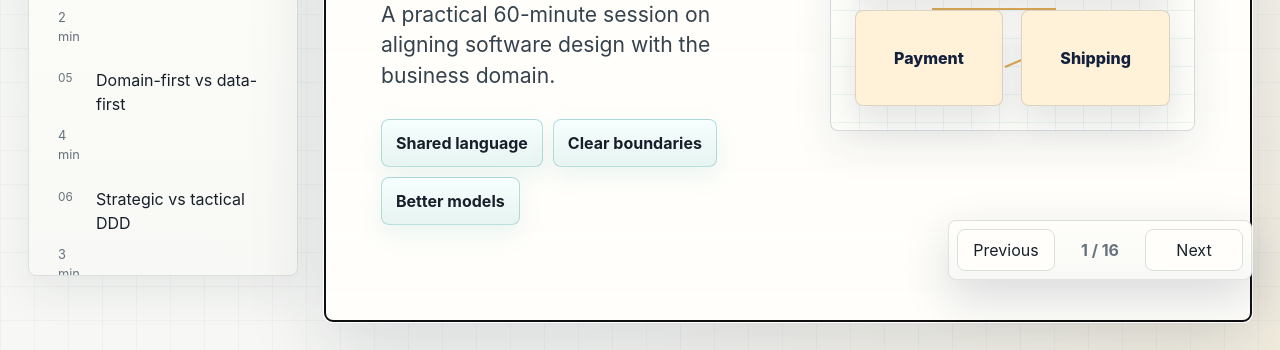
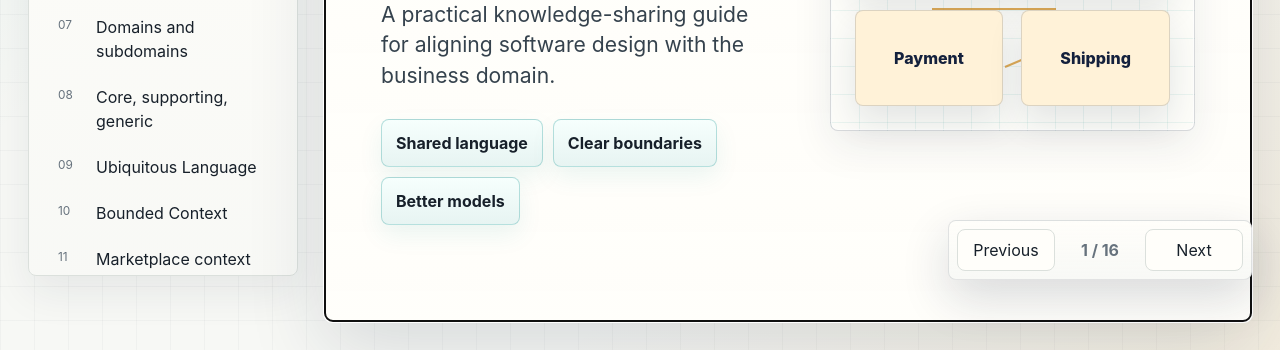
Before and after one commit to oDestroyeRo/introduction-to-Domain-Driven-Design-DDD-, a website: page index.html in a window 1280 px wide. Shown: the part 496-846 px from the top of the page. Drawn offline with Linux system fonts and the light colour scheme.

Commit message:
content: remove fixed session timing

```diff
--- a/index.html
+++ b/index.html
@@ -3,7 +3,7 @@
   <head>
     <meta charset="utf-8">
     <meta name="viewport" content="width=device-width, initial-scale=1">
-    <meta name="description" content="A 60-minute knowledge-sharing web presentation introducing Domain-Driven Design for mixed product and technical teams.">
+    <meta name="description" content="A knowledge-sharing web presentation introducing Domain-Driven Design for mixed product and technical teams.">
     <title>Introduction to Domain-Driven Design</title>
     <link rel="stylesheet" href="styles.css?v=20260607-context-map">
   </head>
@@ -39,20 +39,20 @@
     <div class="shell">
       <aside class="agenda-panel" aria-label="Presentation agenda">
         <div class="agenda-heading">
-          <span>60 min</span>
+          <span>Guide</span>
           <strong>Agenda</strong>
         </div>
         <ol id="agendaList" class="agenda-list"></ol>
       </aside>
 
       <main id="presentation" class="presentation" aria-live="polite">
-        <section id="slide-title" class="slide hero-slide is-active" data-title="Title and goals" data-time="3 min">
+        <section id="slide-title" class="slide hero-slide is-active" data-title="Title and goals">
           <div class="slide-grid hero-grid">
             <div class="hero-copy">
               <p class="slide-number">01 / 16</p>
               <h1>Introduction to Domain-Driven Design</h1>
               <p class="lead">
-                A practical 60-minute session on aligning software design with the business domain.
+                A practical knowledge-sharing guide for aligning software design with the business domain.
               </p>
               <div class="goal-strip" aria-label="Session goals">
                 <span>Shared language</span>
@@ -74,13 +74,13 @@
           <aside class="speaker-notes">
             <strong>Speaker notes:</strong>
             <p><span class="note-cue">Say:</span> Today is an introduction to Domain-Driven Design. This is not a framework talk and not a clean architecture debate. The focus is how product, business, and engineering can describe the same business problem clearly.</p>
-            <p><span class="note-cue">Set expectation:</span> In 60 minutes we will cover the ideas you need to recognize where DDD helps: language, boundaries, context maps, and a few tactical patterns.</p>
+            <p><span class="note-cue">Set expectation:</span> Use this as a guided conversation. Pause on the examples, ask whether the same ambiguity exists in your team, and connect each DDD idea back to a real workflow.</p>
             <p><span class="note-cue">Example:</span> We will use a marketplace checkout: one buyer purchases items from multiple shops, pays once, and the platform splits the purchase into shop orders.</p>
             <p><span class="note-cue">Transition:</span> Start by explaining why normal software projects become hard even when the technology stack is familiar.</p>
           </aside>
         </section>
 
-        <section class="slide" data-title="Why software gets hard" data-time="4 min">
+        <section class="slide" data-title="Why software gets hard">
           <div class="slide-grid two-column visual-focus">
             <div>
               <p class="slide-number">02 / 16</p>
@@ -102,7 +102,7 @@
           </aside>
         </section>
 
-        <section class="slide" data-title="What DDD is" data-time="4 min">
+        <section class="slide" data-title="What DDD is">
           <div class="centered">
             <p class="slide-number">03 / 16</p>
             <h2>DDD is a design discipline for complex domains</h2>
@@ -133,7 +133,7 @@
           </aside>
         </section>
 
-        <section class="slide" data-title="Reference books" data-time="2 min">
+        <section class="slide" data-title="Reference books">
           <div class="slide-grid book-grid">
             <div>
               <p class="slide-number">04 / 16</p>
@@ -182,7 +182,7 @@
           </aside>
         </section>
 
-        <section class="slide" data-title="Domain-first vs data-first" data-time="4 min">
+        <section class="slide" data-title="Domain-first vs data-first">
           <div class="slide-grid comparison visual-focus">
             <div>
               <p class="slide-number">05 / 16</p>
@@ -203,7 +203,7 @@
           </aside>
         </section>
 
-        <section class="slide" data-title="Strategic vs tactical DDD" data-time="3 min">
+        <section class="slide" data-title="Strategic vs tactical DDD">
           <div class="slide-grid two-column">
             <div>
               <p class="slide-number">06 / 16</p>
@@ -230,7 +230,7 @@
           </aside>
         </section>
 
-        <section class="slide" data-title="Domains and subdomains" data-time="3 min">
+        <section class="slide" data-title="Domains and subdomains">
           <div class="slide-grid two-column">
             <div>
               <p class="slide-number">07 / 16</p>
@@ -255,7 +255,7 @@
           </aside>
         </section>
 
-        <section class="slide" data-title="Core, supporting, generic" data-time="4 min">
+        <section class="slide" data-title="Core, supporting, generic">
           <div class="slide-grid three-panel">
             <div class="panel-intro">
               <p class="slide-number">08 / 16</p>
@@ -283,7 +283,7 @@
           </aside>
         </section>
 
-        <section class="slide" data-title="Ubiquitous Language" data-time="4 min">
+        <section class="slide" data-title="Ubiquitous Language">
           <div class="slide-grid two-column visual-focus">
             <div>
               <p class="slide-number">09 / 16</p>
@@ -304,7 +304,7 @@
           </aside>
         </section>
 
-        <section class="slide" data-title="Bounded Context" data-time="5 min">
+        <section class="slide" data-title="Bounded Context">
           <div class="slide-grid two-column">
             <div>
               <p class="slide-number">10 / 16</p>
@@ -334,7 +334,7 @@
           </aside>
         </section>
 
-        <section class="slide" data-title="Marketplace context map" data-time="5 min">
+        <section class="slide" data-title="Marketplace context map">
           <div>
             <p class="slide-number">11 / 16</p>
             <h2>One checkout payment, many shop orders</h2>
@@ -402,7 +402,7 @@
           </aside>
         </section>
 
-        <section class="slide" data-title="Entities and value objects" data-time="3 min">
+        <section class="slide" data-title="Entities and value objects">
           <div class="slide-grid comparison">
             <div>
               <p class="slide-number">12 / 16</p>
@@ -432,7 +432,7 @@
           </aside>
         </section>
 
-        <section class="slide" data-title="Aggregates" data-time="3 min">
+        <section class="slide" data-title="Aggregates">
           <div class="slide-grid two-column">
             <div>
               <p class="slide-number">13 / 16</p>
@@ -455,7 +455,7 @@
           </aside>
         </section>
 
-        <section class="slide" data-title="Domain events" data-time="3 min">
+        <section class="slide" data-title="Domain events">
           <div class="slide-grid two-column">
             <div>
               <p class="slide-number">14 / 16</p>
@@ -478,7 +478,7 @@
           </aside>
         </section>
 
-        <section class="slide exercise-slide" data-title="Group exercise" data-time="8 min">
+        <section class="slide exercise-slide" data-title="Group exercise">
           <div>
             <p class="slide-number">15 / 16</p>
             <h2>Exercise: model a marketplace order</h2>
@@ -505,12 +505,12 @@
             <strong>Speaker notes:</strong>
             <p><span class="note-cue">Say:</span> We will model a simple marketplace order. The goal is not to create a perfect diagram. The goal is to practice asking better domain questions.</p>
             <p><span class="note-cue">Example:</span> Use this scenario: a buyer checks out items from two shops, pays once, one shop can ship today, and the other shop needs two days. Ask which context owns each decision.</p>
-            <p><span class="note-cue">Facilitate:</span> Give 4 minutes to list terms and draw boundaries, 2 minutes for discussion, and 2 minutes to summarize. Ask groups to identify at least one ambiguous word, one invariant, one aggregate candidate, and one possible domain event.</p>
+            <p><span class="note-cue">Facilitate:</span> Ask groups to list terms, draw boundaries, discuss tradeoffs, and summarize their model. Each group should identify at least one ambiguous word, one invariant, one aggregate candidate, and one possible domain event.</p>
             <p><span class="note-cue">Transition:</span> Close by summarizing what they should remember and where to continue reading.</p>
           </aside>
         </section>
 
-        <section class="slide summary-slide" data-title="Summary and reading path" data-time="2 min">
+        <section class="slide summary-slide" data-title="Summary and reading path">
           <div class="slide-grid two-column visual-focus">
             <div>
               <p class="slide-number">16 / 16</p>
@@ -599,6 +599,6 @@
       </div>
     </section>
 
-    <script src="script.js"></script>
+    <script src="script.js?v=20260607-untimed"></script>
   </body>
 </html>
--- a/script.js
+++ b/script.js
@@ -85,13 +85,17 @@
       const item = document.createElement("li");
       const button = document.createElement("button");
       const title = document.createElement("span");
-      const time = document.createElement("small");
+      const time = slide.dataset.time;
 
       title.textContent = slide.dataset.title || `Slide ${index + 1}`;
-      time.textContent = slide.dataset.time || "";
 
       button.type = "button";
-      button.append(title, time);
+      button.append(title);
+      if (time) {
+        const timeLabel = document.createElement("small");
+        timeLabel.textContent = time;
+        button.append(timeLabel);
+      }
       button.addEventListener("click", () => {
         setActiveSlide(index, true);
         if (body.classList.contains("reader-mode")) {
```
Also changed, not shown: README.md.
